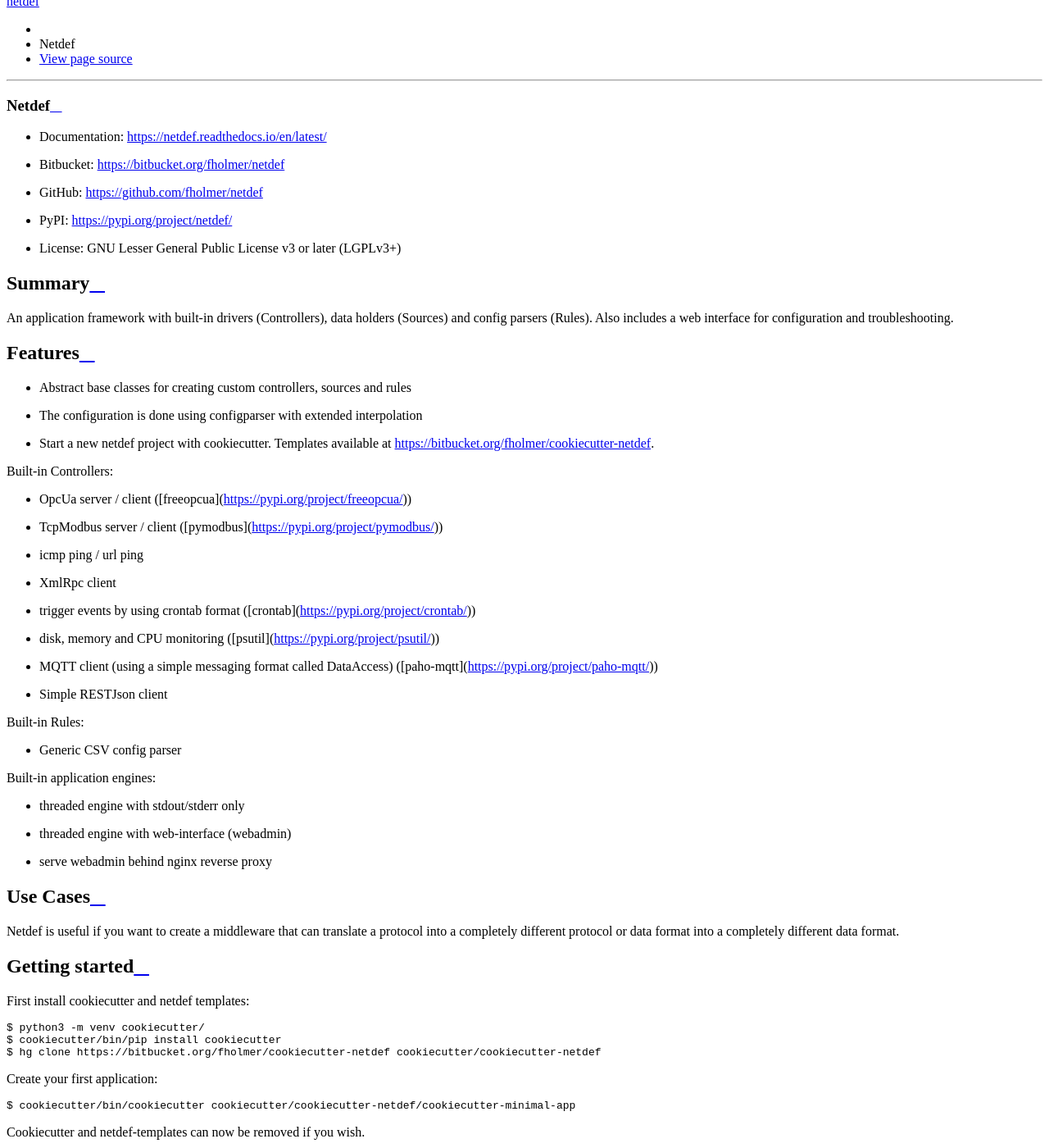
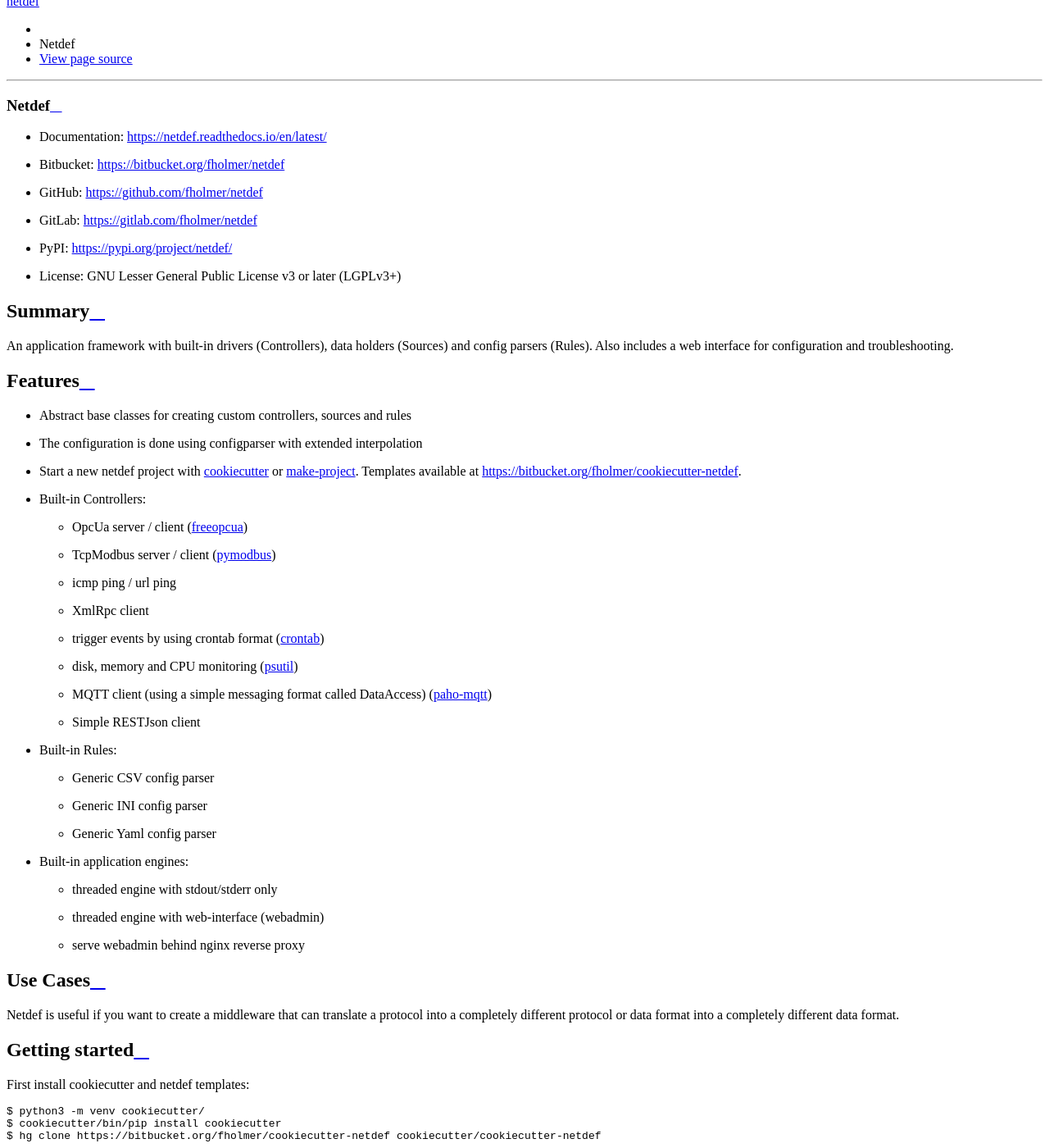
Before and after one commit to fholmer/netdef, a Sphinx documentation site: the page built from docs/user_guide/readme.rst, in a window 1280 px wide and 1400 px high, scrolled down 634 px. Shown: the whole window at 82% size. Built offline with Sphinx 7.4.7 and the Read the Docs theme 2.0.0, drawn with Linux system fonts in a browser that asks for light colours.

Commit message:
update readme

```diff
--- a/README.md
+++ b/README.rst
@@ -4,6 +4,7 @@
 * Documentation: https://netdef.readthedocs.io/en/latest/
 * Bitbucket: https://bitbucket.org/fholmer/netdef
 * GitHub: https://github.com/fholmer/netdef
+* GitLab: https://gitlab.com/fholmer/netdef
 * PyPI: https://pypi.org/project/netdef/
 * License: GNU Lesser General Public License v3 or later (LGPLv3+)
 
@@ -19,28 +20,35 @@
 
 * Abstract base classes for creating custom controllers, sources and rules
 * The configuration is done using configparser with extended interpolation
-* Start a new netdef project with cookiecutter. Templates available at https://bitbucket.org/fholmer/cookiecutter-netdef.
+* Start a new netdef project with
+  `cookiecutter <https://pypi.org/project/cookiecutter>`_ or
+  `make-project <https://pypi.org/project/make>`_.
+  Templates available at https://bitbucket.org/fholmer/cookiecutter-netdef.
+* Built-in Controllers:
 
-Built-in Controllers:
+  * OpcUa server / client (`freeopcua <https://pypi.org/project/opcua>`_)
+  * TcpModbus server / client (`pymodbus <https://pypi.org/project/pymodbus>`_)
+  * icmp ping / url ping
+  * XmlRpc client
+  * trigger events by using crontab format
+    (`crontab <https://pypi.org/project/crontab>`_)
+  * disk, memory and CPU monitoring
+    (`psutil <https://pypi.org/project/psutil>`_)
+  * MQTT client (using a simple messaging format called DataAccess)
+    (`paho-mqtt <https://pypi.org/project/paho-mqtt>`_)
+  * Simple RESTJson client
 
-* OpcUa server / client ([freeopcua](https://pypi.org/project/freeopcua/))
-* TcpModbus server / client ([pymodbus](https://pypi.org/project/pymodbus/))
-* icmp ping / url ping
-* XmlRpc client
-* trigger events by using crontab format ([crontab](https://pypi.org/project/crontab/))
-* disk, memory and CPU monitoring ([psutil](https://pypi.org/project/psutil/))
-* MQTT client (using a simple messaging format called DataAccess) ([paho-mqtt](https://pypi.org/project/paho-mqtt/))
-* Simple RESTJson client
+* Built-in Rules:
 
-Built-in Rules:
+  * Generic CSV config parser
+  * Generic INI config parser
+  * Generic Yaml config parser
 
-* Generic CSV config parser
+* Built-in application engines:
 
-Built-in application engines:
-
-* threaded engine with stdout/stderr only
-* threaded engine with web-interface (webadmin)
-* serve webadmin behind nginx reverse proxy
+  * threaded engine with stdout/stderr only
+  * threaded engine with web-interface (webadmin)
+  * serve webadmin behind nginx reverse proxy
 
 Use Cases
 ---------
--- a/docs/user_guide/readme.rst
+++ b/docs/user_guide/readme.rst
@@ -1 +1 @@
-.. include:: ../../README.md
+.. include:: ../../README.rst
--- a/requirements-dev.txt
+++ b/requirements-dev.txt
@@ -2,7 +2,7 @@
 pylint
 pytest
 pytest-asyncio
-Sphinx
+Sphinx==1.*
 sphinx-rtd-theme
 twine
 wheel
```
